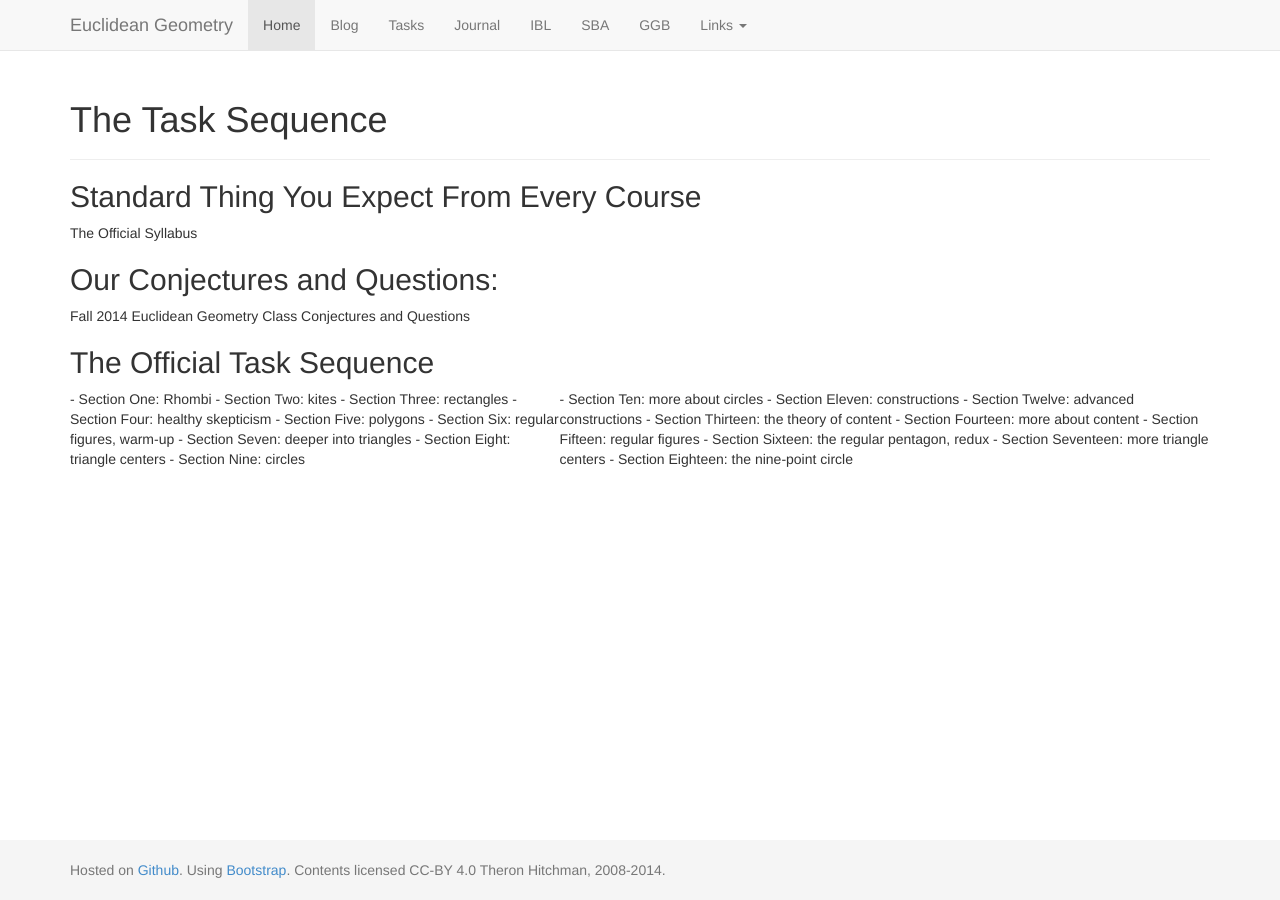
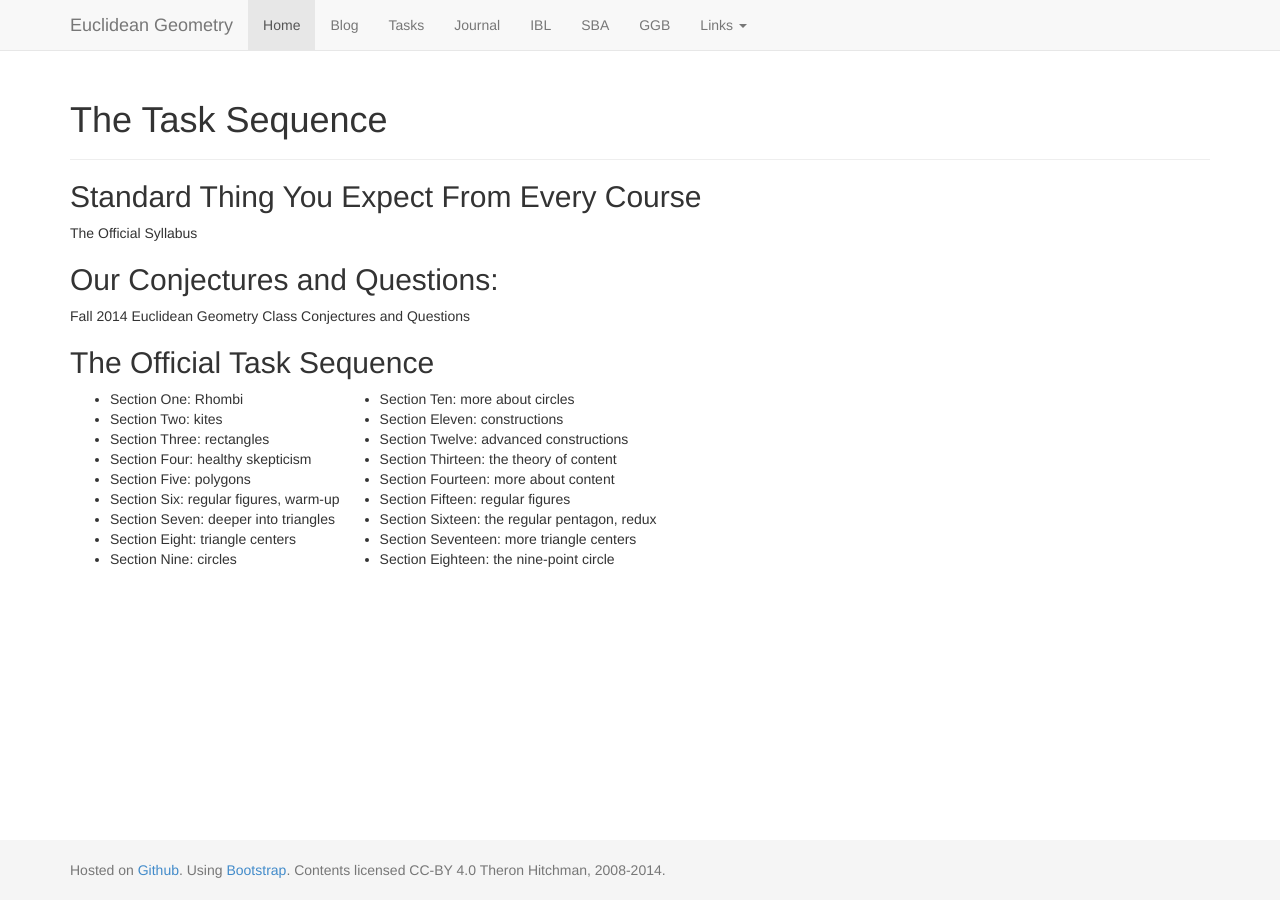
Before and after one commit to theronhitchman/euclidean-geometry, a Jekyll site: the page built from tasks/index.md, in a window 1280 px wide. Built offline with Jekyll 4.4.1, drawn with Linux system fonts in a browser that asks for light colours; nearby versions of some CDN libraries.

Commit message:
adjusted tables in tasks

```diff
--- a/tasks/index.md
+++ b/tasks/index.md
@@ -16,28 +16,30 @@
 <table>
   <tr>
     <td>
-
-    - Section One: Rhombi
-    - Section Two: kites
-    - Section Three: rectangles
-    - Section Four: healthy skepticism
-    - Section Five: polygons
-    - Section Six: regular figures, warm-up
-    - Section Seven: deeper into triangles
-    - Section Eight: triangle centers
-    - Section Nine: circles
+      <ul>
+        <li>Section One: Rhombi</li>
+        <li>Section Two: kites</li>
+        <li>Section Three: rectangles</li>
+        <li>Section Four: healthy skepticism</li>
+        <li>Section Five: polygons</li>
+        <li>Section Six: regular figures, warm-up</li>
+        <li>Section Seven: deeper into triangles</li>
+        <li>Section Eight: triangle centers</li>
+        <li>Section Nine: circles</li>
+      </ul>
     </td>
     <td>
-
-    - Section Ten: more about circles
-    - Section Eleven: constructions
-    - Section Twelve: advanced constructions
-    - Section Thirteen: the theory of content
-    - Section Fourteen: more about content
-    - Section Fifteen: regular figures
-    - Section Sixteen: the regular pentagon, redux
-    - Section Seventeen: more triangle centers
-    - Section Eighteen: the nine-point circle
+      <ul>
+        <li>Section Ten: more about circles</li>
+        <li>Section Eleven: constructions</li>
+        <li>Section Twelve: advanced constructions</li>
+        <li>Section Thirteen: the theory of content</li>
+        <li>Section Fourteen: more about content</li>
+        <li>Section Fifteen: regular figures</li>
+        <li>Section Sixteen: the regular pentagon, redux</li>
+        <li>Section Seventeen: more triangle centers</li>
+        <li>Section Eighteen: the nine-point circle</li>
+      </ul>
     </td>
   </tr>
 </table>
```
